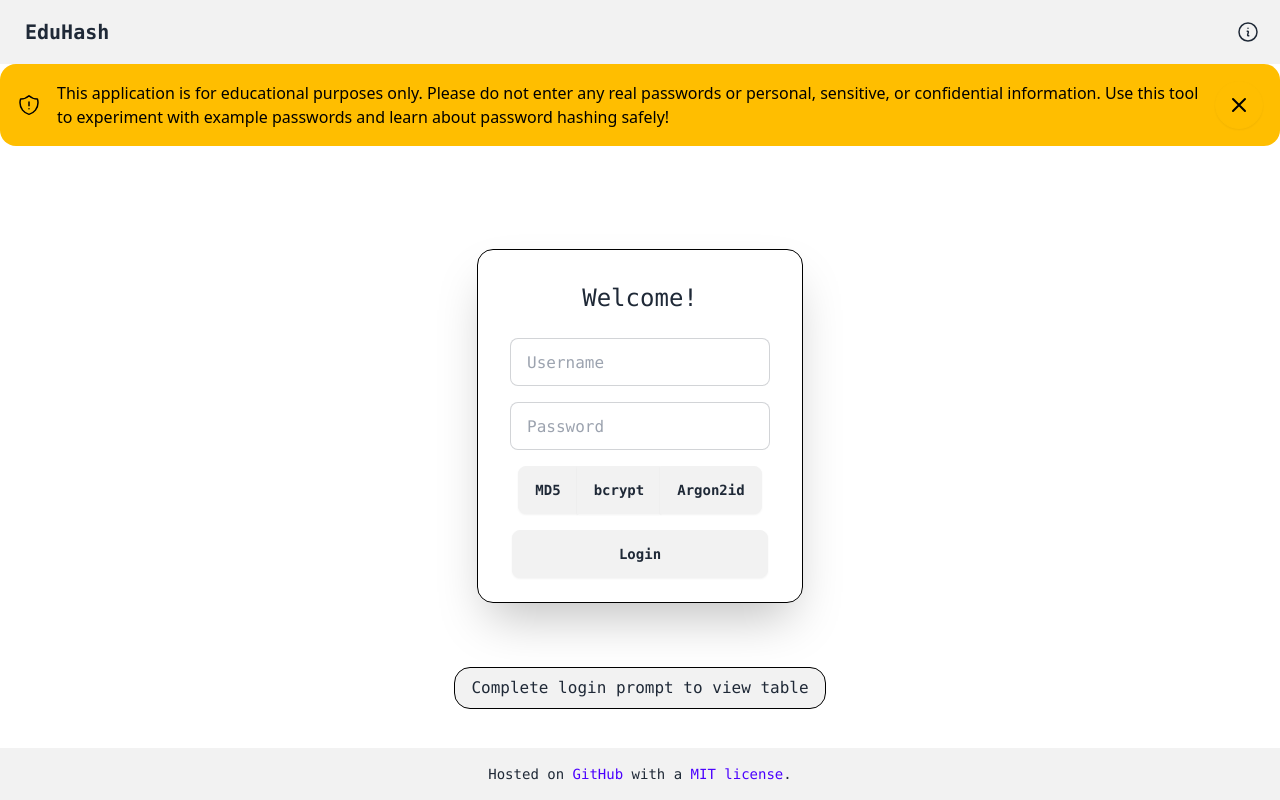
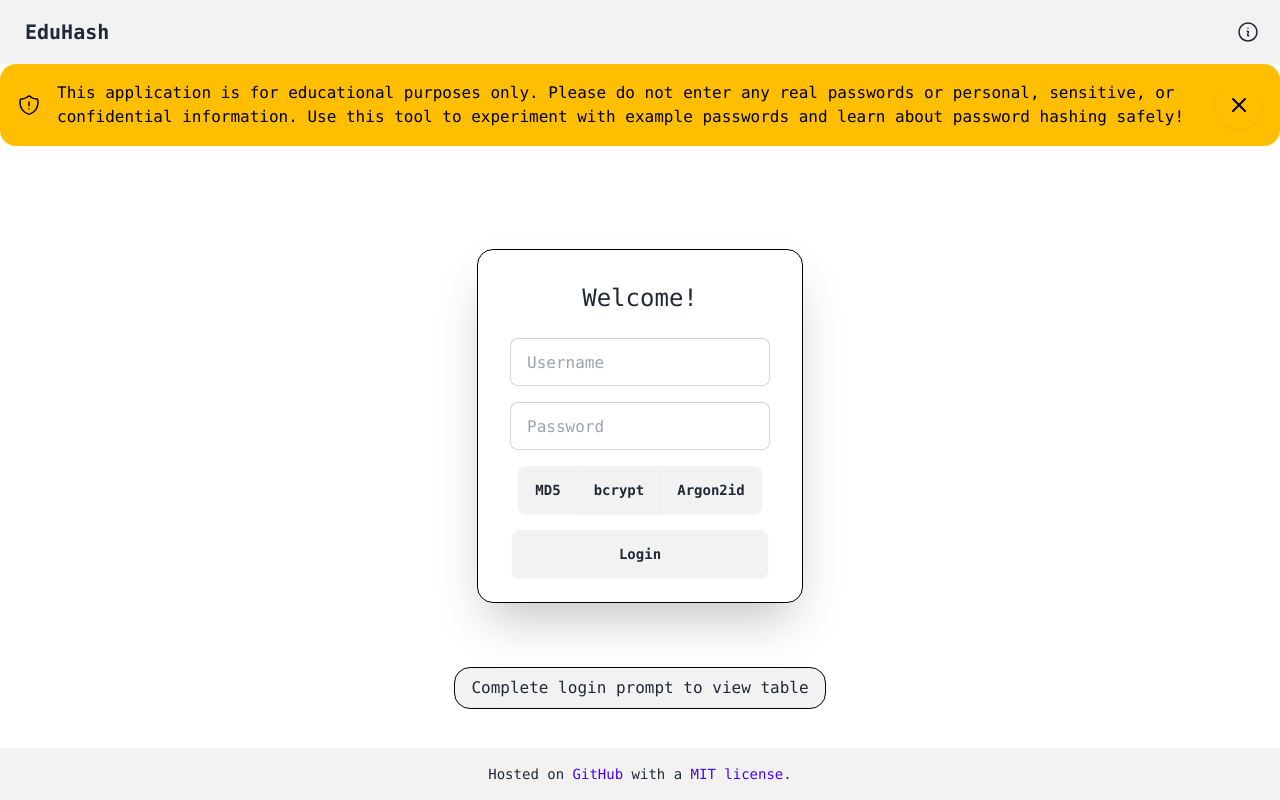
Before and after one commit to vanfossen/eduhash, a Vue app: page / in a window 1280 px wide. Built offline with nearby package versions, Linux system fonts and the light colour scheme.

Commit message:
update font family, update to use localStorage on dismissal

```diff
--- a/src/components/Warning.vue
+++ b/src/components/Warning.vue
@@ -1,18 +1,26 @@
 <!-- Warning.vue -->
 <script setup lang="ts">
 // vue and other libraries
-import { ref } from "vue";
+import { ref, onMounted } from "vue";
 
 // variables
-const warning = ref<boolean>(true);
+const showWarning = ref<boolean>(true);
+
+onMounted(() => {
+  const warningDismissed = localStorage.getItem("warningDismissed");
+  if (warningDismissed) {
+    showWarning.value = false;
+  }
+});
 
 const hideWarning = () => {
-  warning.value = false;
+  showWarning.value = false;
+  localStorage.setItem("warningDismissed", "true");
 };
 </script>
 
 <template>
-  <div v-if="warning" role="alert" class="alert alert-warning">
+  <div v-if="showWarning" role="alert" class="alert alert-warning font-mono">
     <!-- heroicons | shield-exclamation -->
     <svg
       xmlns="http://www.w3.org/2000/svg"
```
